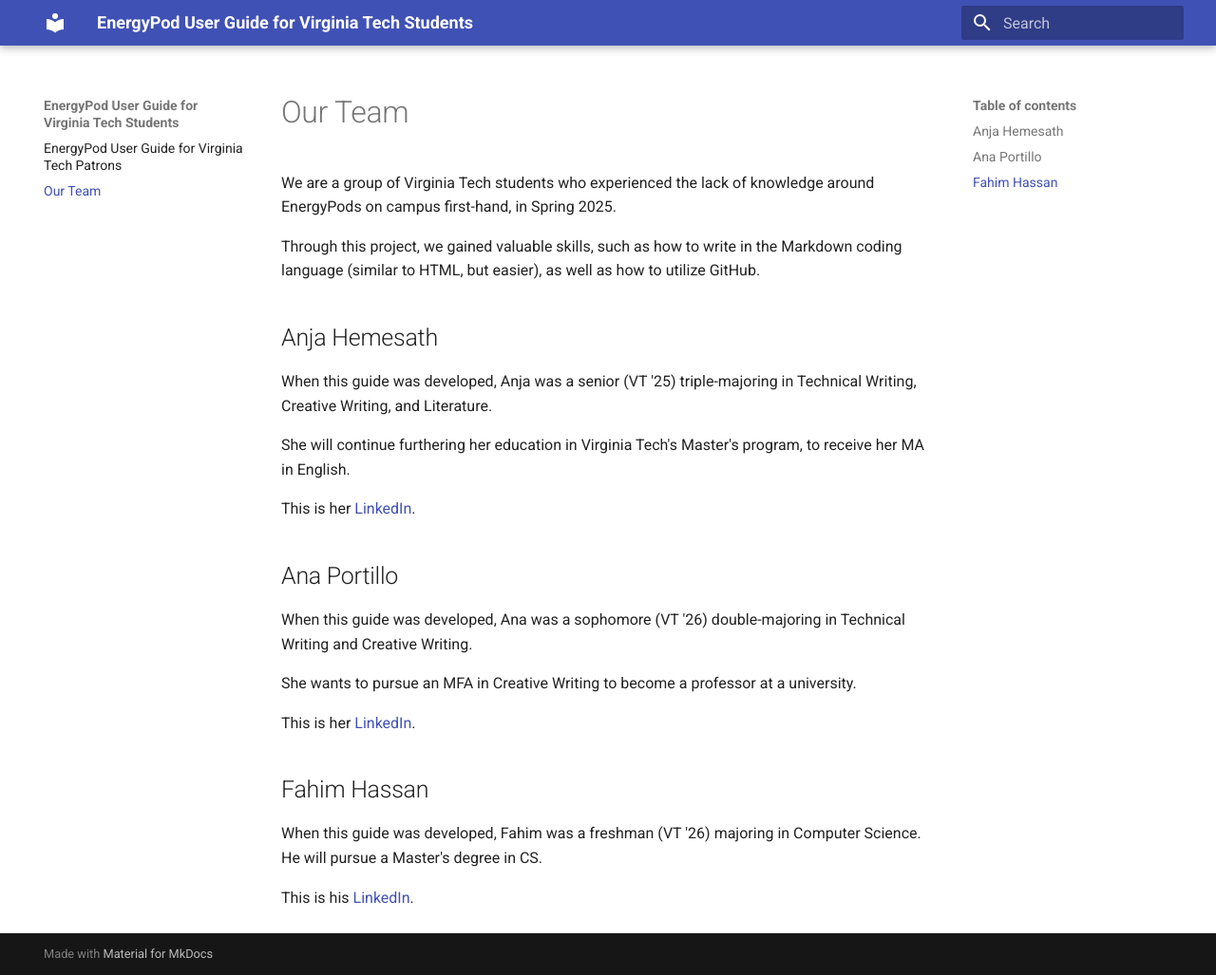
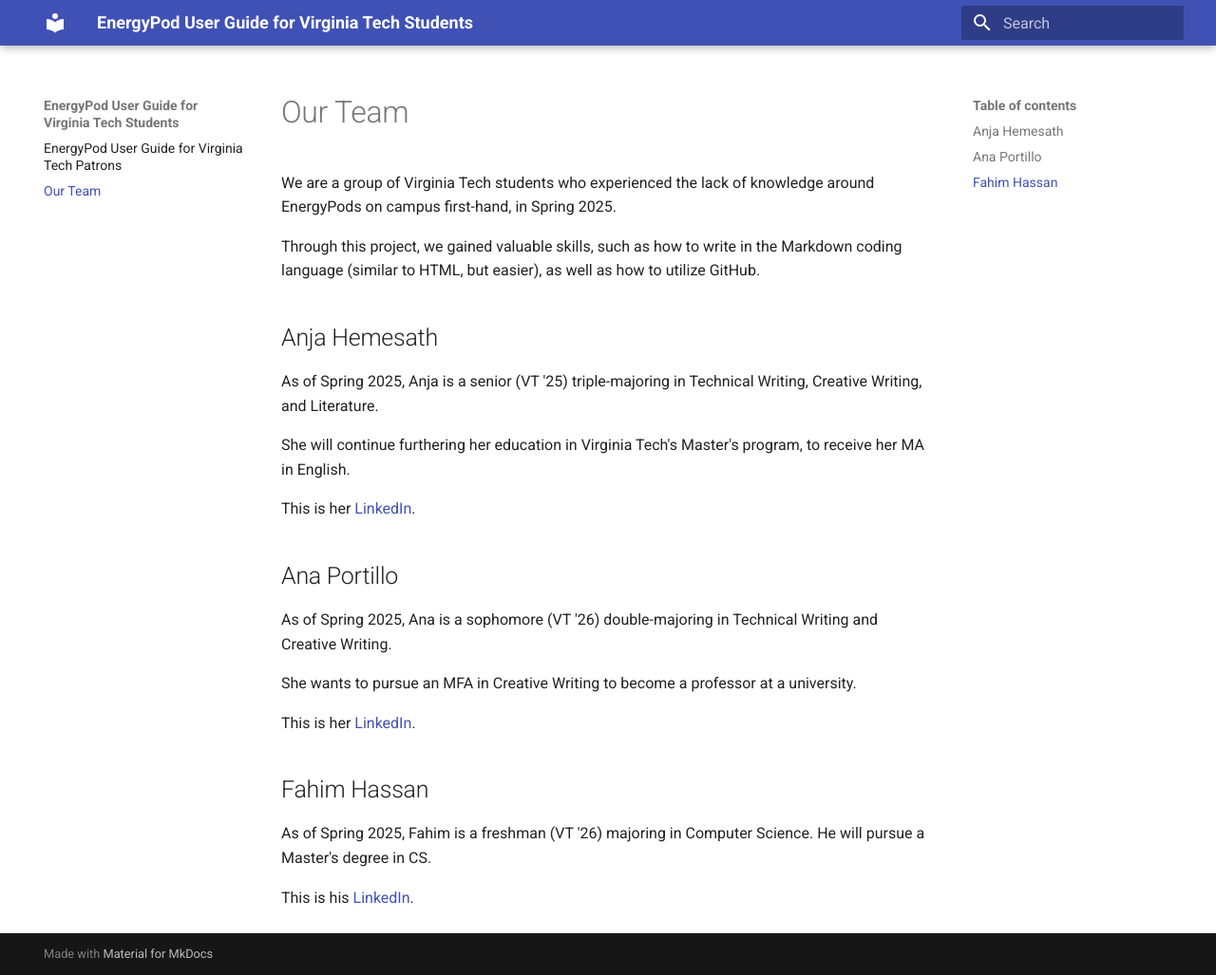
Before and after one commit to anacportillo23/anacportillo23.github.io, an MkDocs documentation site: the page built from docs/about-us.md, in a window 1280 px wide and 1027 px high. Shown: the whole window at 95% size. Built offline with MkDocs 1.6.1 and Material for MkDocs 9.7.7, drawn with Linux system fonts in a browser that asks for light colours.

Commit message:
updated about me

```diff
--- a/docs/about-us.md
+++ b/docs/about-us.md
@@ -5,7 +5,7 @@ Through this project, we gained valuable skills, such as how to write in the Mar
 
 
 ## Anja Hemesath
-When this guide was developed, Anja was a senior (VT '25) triple-majoring in Technical Writing, Creative Writing, and Literature.
+As of Spring 2025, Anja is a senior (VT '25) triple-majoring in Technical Writing, Creative Writing, and Literature.
 
 She will continue furthering her education in Virginia Tech's Master's program, to receive her MA in English.
 
@@ -13,14 +13,14 @@ This is her [LinkedIn](https://www.linkedin.com/in/anjaah/).
 
 
 ## Ana Portillo
-When this guide was developed, Ana was a sophomore (VT '26) double-majoring in Technical Writing and Creative Writing.
+As of Spring 2025, Ana is a sophomore (VT '26) double-majoring in Technical Writing and Creative Writing.
 
 She wants to pursue an MFA in Creative Writing to become a professor at a university.
 
-This is her [LinkedIn](www.linkedin.com/in/ana-portillo-295b50290).
+This is her [LinkedIn](https://www.linkedin.com/in/aportillo26/).
 
 
 ## Fahim Hassan
-When this guide was developed, Fahim was a freshman (VT '26) majoring in Computer Science. He will pursue a Master's degree in CS.
+As of Spring 2025, Fahim is a freshman (VT '26) majoring in Computer Science. He will pursue a Master's degree in CS.
 
 This is his [LinkedIn](https://www.linkedin.com/in/fahim-hassan-1244321a6/).
```
